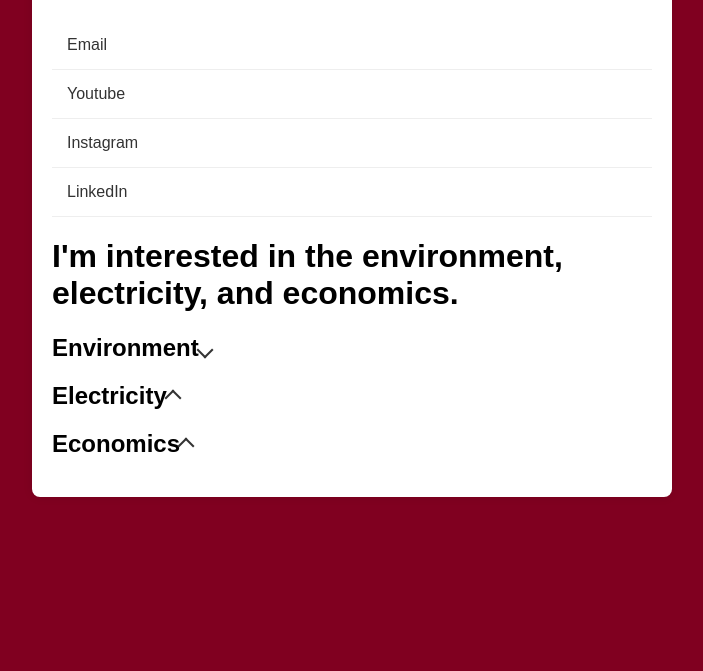
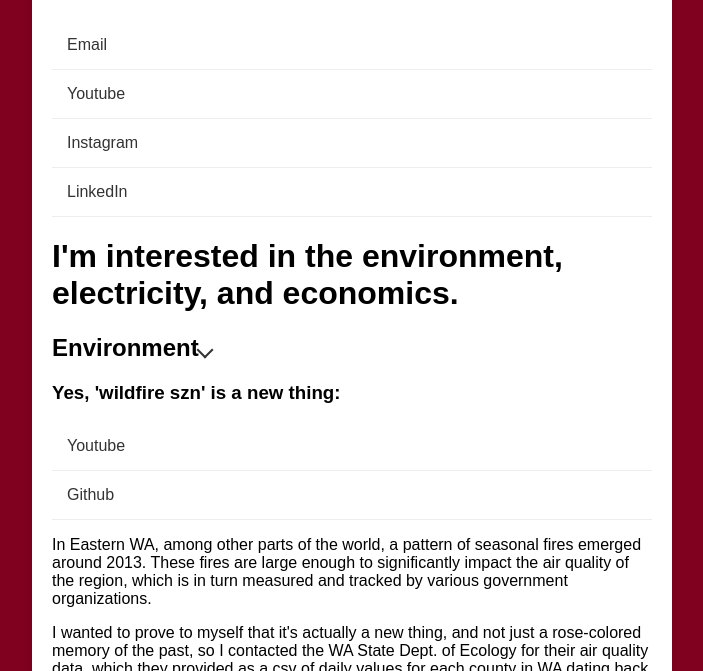
Before and after one commit to mckinlde/douglasmckinley.com, a plain HTML site: page index.html in a window 1280 px wide. Both pictures are taken after a click on the element "Environment". Shown: the part 129-800 px from the top of the page, without its empty margins (288-991 px from the left). Drawn offline with Linux system fonts and the light colour scheme.

Commit message:
its taking two clicks to expand content

```diff
--- a/index.html
+++ b/index.html
@@ -95,11 +95,18 @@
             collapsibleTitles.forEach(function(title) {
                 title.addEventListener('click', function() {
                     var content = this.nextElementSibling;
-                    content.style.display = (content.style.display === 'none') ? 'block' : 'none';
-                    this.querySelector('.carrot').classList.toggle('expanded');
+                    var carrot = this.querySelector('.carrot');
+                    if (content.style.display === 'none' || content.style.display === '') {
+                        content.style.display = 'block';
+                        carrot.classList.add('expanded');
+                    } else {
+                        content.style.display = 'none';
+                        carrot.classList.remove('expanded');
+                    }
                 });
             });
         });
     </script>
+
 </body>
 </html>
```
Also changed, not shown: GPT Prompt History/make the sections collapsible.txt.
